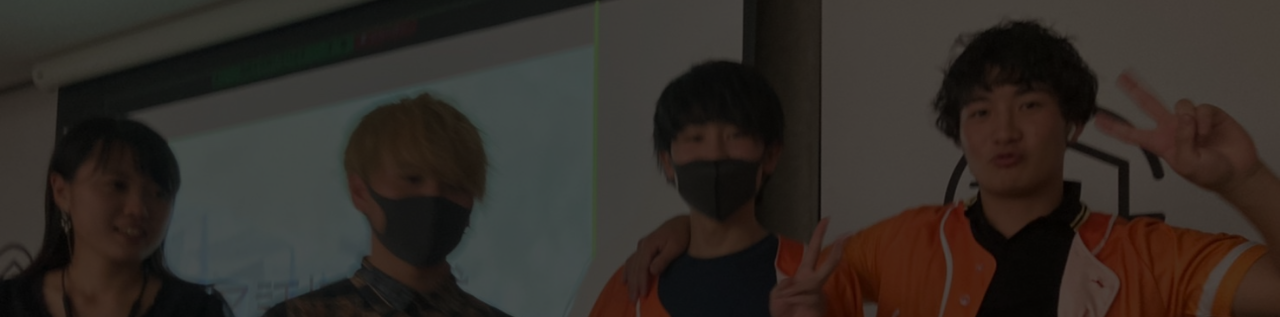
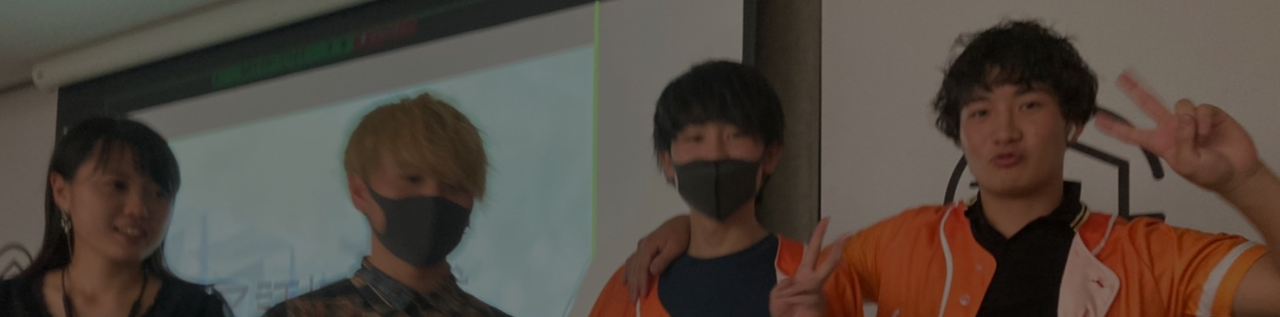
Before and after one commit to kakecyanman/my-portfolio, a plain HTML site: page index.html in a window 1280 px wide. Shown: the top 317 px of the page. Drawn offline with Linux system fonts and the light colour scheme.

Commit message:
my-portfolio

```diff
--- a/style.css
+++ b/style.css
@@ -12,7 +12,7 @@
   height: 100vh;
   object-fit: cover;
   background-color: black;
-  opacity: 70%;
+  opacity: 50%;
   position: absolute;
   z-index: 2;
 }
```
